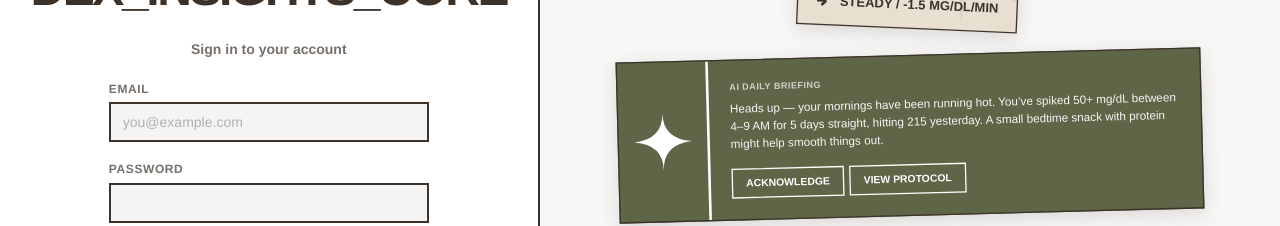
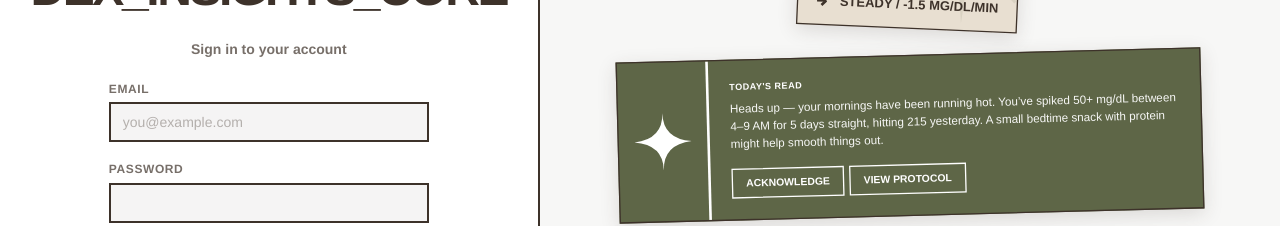
Before and after one commit to bowedcontainer2/dex-insights-core, a React (Vite) app in the folder client/: page /login in a window 1280 px wide. Shown: the part 170-396 px from the top of the page. Built offline with nearby package versions, Linux system fonts and the light colour scheme; no server answers.

Commit message:
Rename label to 'Today's Read' with white text

```diff
--- a/client/src/components/panels/AIAlert.module.css
+++ b/client/src/components/panels/AIAlert.module.css
@@ -83,7 +83,8 @@
   text-transform: uppercase;
   margin-bottom: 0.75rem;
   letter-spacing: 0.05em;
-  opacity: 0.7;
+  opacity: 1;
+  color: #fff;
 }
 
 .description {
--- a/client/src/components/panels/AIAlert.tsx
+++ b/client/src/components/panels/AIAlert.tsx
@@ -51,7 +51,7 @@ export default function AIAlert({ patterns, insight }: Props) {
     ? todayPatterns.sort((a, b) => b.conviction - a.conviction)[0]
     : patterns.sort((a, b) => b.conviction - a.conviction)[0] ?? null;
 
-  const title = useLlm ? 'AI Daily Briefing' : (topPattern ? PATTERN_TITLES[topPattern.type] : 'No Alerts');
+  const title = useLlm ? 'Today\'s Read' : (topPattern ? PATTERN_TITLES[topPattern.type] : 'No Alerts');
   const subtitle = useLlm ? null : (topPattern ? 'Pattern Alert' : 'AI Predictive Model');
   const body = useLlm
     ? insight!.alert
```
